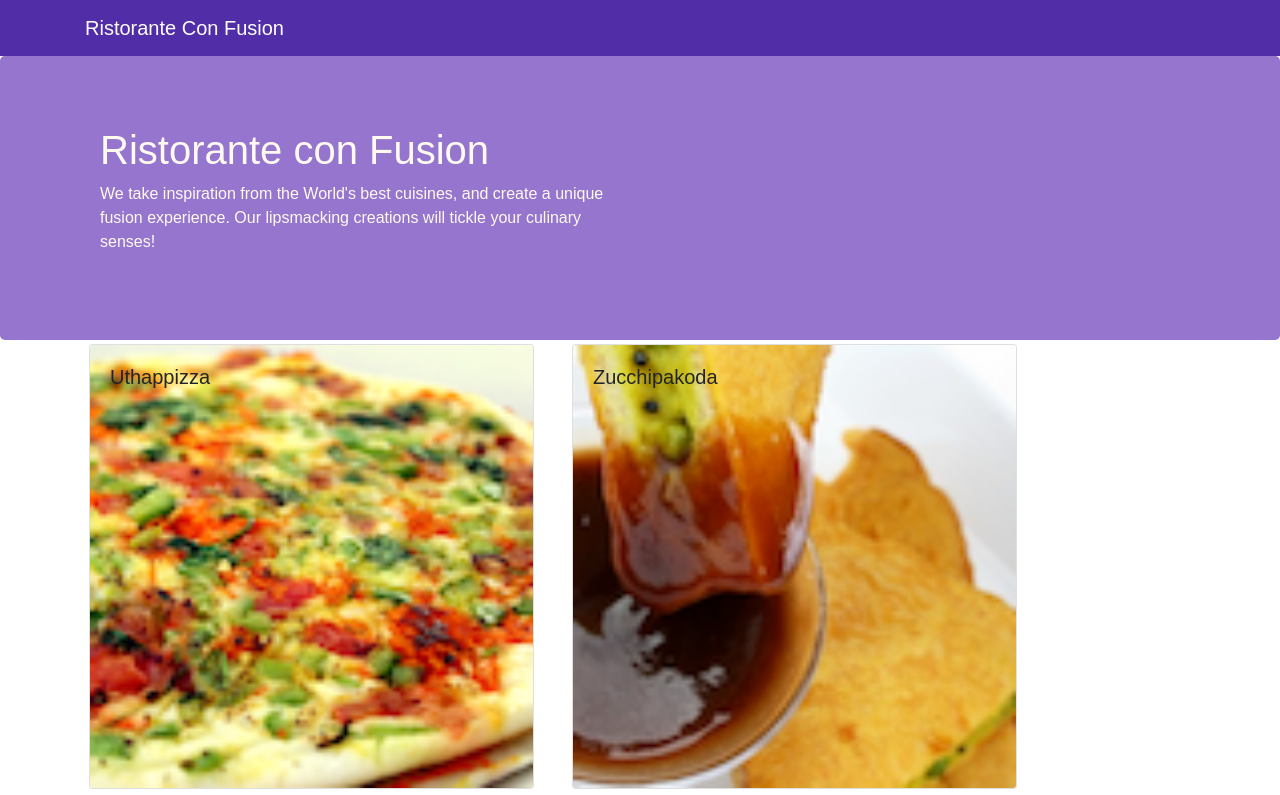
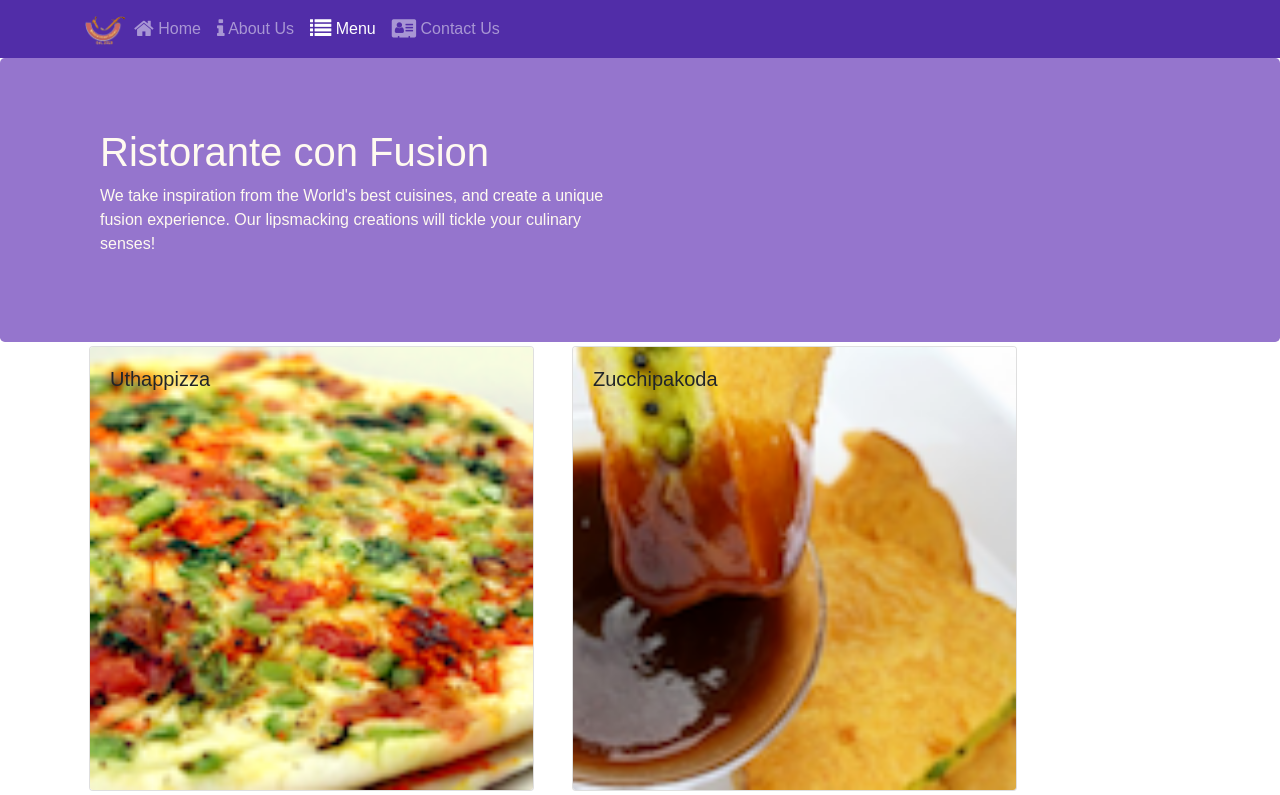
Before and after one commit to JuanPappalardo/reactexercise, a React (Create React App) app: page /menu in a window 1280 px wide. Shown: the top 795 px of the page. Built offline with nearby package versions, Linux system fonts and the light colour scheme.

Commit message:
React Router

```diff
--- a/package.json
+++ b/package.json
@@ -9,6 +9,7 @@
     "react": "^16.13.1",
     "react-dom": "^16.13.1",
     "react-popper": "0.9.2",
+    "react-router-dom": "4.2.2",
     "react-scripts": "1.1.4",
     "reactstrap": "5.0.0"
   },
--- a/src/App.js
+++ b/src/App.js
@@ -2,12 +2,15 @@
 import { NavbarBrand, Navbar } from "reactstrap";
 import "./App.css";
 import Main from "./components/MainComponent";
+import { BrowserRouter } from "react-router-dom";
 class App extends Component {
   render() {
     return (
-      <div className="App text-left">
-        <Main />
-      </div>
+      <BrowserRouter>
+        <div className="App text-left">
+          <Main />
+        </div>
+      </BrowserRouter>
     );
   }
 }
--- a/src/components/FooterComponent.js
+++ b/src/components/FooterComponent.js
@@ -1,4 +1,5 @@
 import React from "react";
+import { Link } from "react-router-dom";
 
 function Footer(props) {
   return (
@@ -9,16 +10,16 @@
             <h5>Links</h5>
             <ul className="list-unstyled">
               <li>
-                <a href="#">Home</a>
+                <Link to="/home">Home</Link>
               </li>
               <li>
-                <a href="#">About</a>
+                <Link to="/aboutus">About Us</Link>
               </li>
               <li>
-                <a href="#">Menu</a>
+                <Link to="/menu">Menu</Link>
               </li>
               <li>
-                <a href="contactus.html">Contact</a>
+                <Link to="/contactus">Contact Us</Link>
               </li>
             </ul>
           </div>
--- a/src/components/HeaderComponent.js
+++ b/src/components/HeaderComponent.js
@@ -1,13 +1,68 @@
 import React, { Component } from "react";
-import { Navbar, NavbarBrand, Jumbotron } from "reactstrap";
+import {
+  Nav,
+  Navbar,
+  NavbarBrand,
+  NavbarToggler,
+  Collapse,
+  NavItem,
+  Jumbotron,
+} from "reactstrap";
+import { NavLink } from "react-router-dom";
 
 class Header extends Component {
+  constructor(props) {
+    super(props);
+
+    this.toggleNav = this.toggleNav.bind(this);
+    this.state = { isNavOpen: false };
+  }
+
+  toggleNav() {
+    this.setState({
+      isNavOpen: !this.state.isNavOpen,
+    });
+  }
+
   render() {
     return (
-      <React.Fragment>
-        <Navbar dark>
+      <div>
+        <Navbar dark expand="md">
           <div className="container">
-            <NavbarBrand href="/">Ristorante Con Fusion</NavbarBrand>
+            <NavbarToggler onClick={this.toggleNav} />
+            <NavbarBrand className="mr-auto" href="/">
+              <img
+                src="assets/images/logo.png"
+                height="30"
+                width="41"
+                alt="Ristorante Con Fusion"
+              />
+            </NavbarBrand>
+            <Collapse isOpen={this.state.isNavOpen} navbar>
+              <Nav navbar>
+                <NavItem>
+                  <NavLink className="nav-link" to="/home">
+                    <span className="fa fa-home fa-lg"></span> Home
+                  </NavLink>
+                </NavItem>
+                <NavItem>
+                  <NavLink className="nav-link" to="/aboutus">
+                    <span className="fa fa-info fa-lg"></span> About Us
+                  </NavLink>
+                </NavItem>
+                <NavItem>
+                  <NavLink className="nav-link" to="/menu">
+                    <span className="fa fa-list fa-lg"></span> Menu
+                  </NavLink>
+                </NavItem>
+                <NavItem>
+                  <NavLink className="nav-link" to="/contactus">
+                    <span className="fa fa-address-card fa-lg"></span> Contact
+                    Us
+                  </NavLink>
+                </NavItem>
+              </Nav>
+            </Collapse>
           </div>
         </Navbar>
         <Jumbotron>
@@ -24,7 +79,7 @@
             </div>
           </div>
         </Jumbotron>
-      </React.Fragment>
+      </div>
     );
   }
 }
--- /dev/null
+++ b/src/components/HomeComponent.js
@@ -0,0 +1,11 @@
+import React from "react";
+
+function Home(props) {
+  return (
+    <div className="container">
+      <h4>Home</h4>
+    </div>
+  );
+}
+
+export default Home;
--- a/src/components/MainComponent.js
+++ b/src/components/MainComponent.js
@@ -4,35 +4,32 @@
 import { DISHES } from "../shared/dishes";
 import Header from "./HeaderComponent";
 import Footer from "./FooterComponent";
+import { Switch, Route, Redirect } from "react-router-dom";
 
 class Main extends Component {
   constructor(props) {
     super(props);
     this.state = {
       dishes: DISHES,
-      selectedDish: null,
     };
   }
 
-  onDishSelect(dishId) {
-    this.setState({ selectedDish: dishId });
-  }
-
   render() {
+    const HomePage = () => {
+      return <Home />;
+    };
     return (
       <div>
         <Header />
-        <Menu
-          dishes={this.state.dishes}
-          onClick={(dishId) => this.onDishSelect(dishId)}
-        />
-        <DishDetail
-          dish={
-            this.state.dishes.filter(
-              (dish) => dish.id === this.state.selectedDish
-            )[0]
-          }
-        />
+        <Switch>
+          <Route path="/home" component={HomePage} />
+          <Route
+            exact
+            path="/menu"
+            component={() => <Menu dishes={this.state.dishes} />}
+          />
+          <Redirect to="/home" />
+        </Switch>
         <Footer />
       </div>
     );
--- a/src/components/MenuComponent.js
+++ b/src/components/MenuComponent.js
@@ -1,9 +1,10 @@
 import React from "react";
+import Home from "./HomeComponent";
 import { Card, CardImg, CardImgOverlay, CardTitle } from "reactstrap";
 
 function RenderMenuItem({ dish, onClick }) {
   return (
-    <Card key={dish.id} onClick={() => onClick(dish.id)}>
+    <Card key={dish.id}>
       <CardImg width="100%" src={dish.image} alt={dish.name} />
       <CardImgOverlay>
         <CardTitle>{dish.name}</CardTitle>
```
Also changed, not shown: 1 other file (tests, documents, lock files or other folders).
